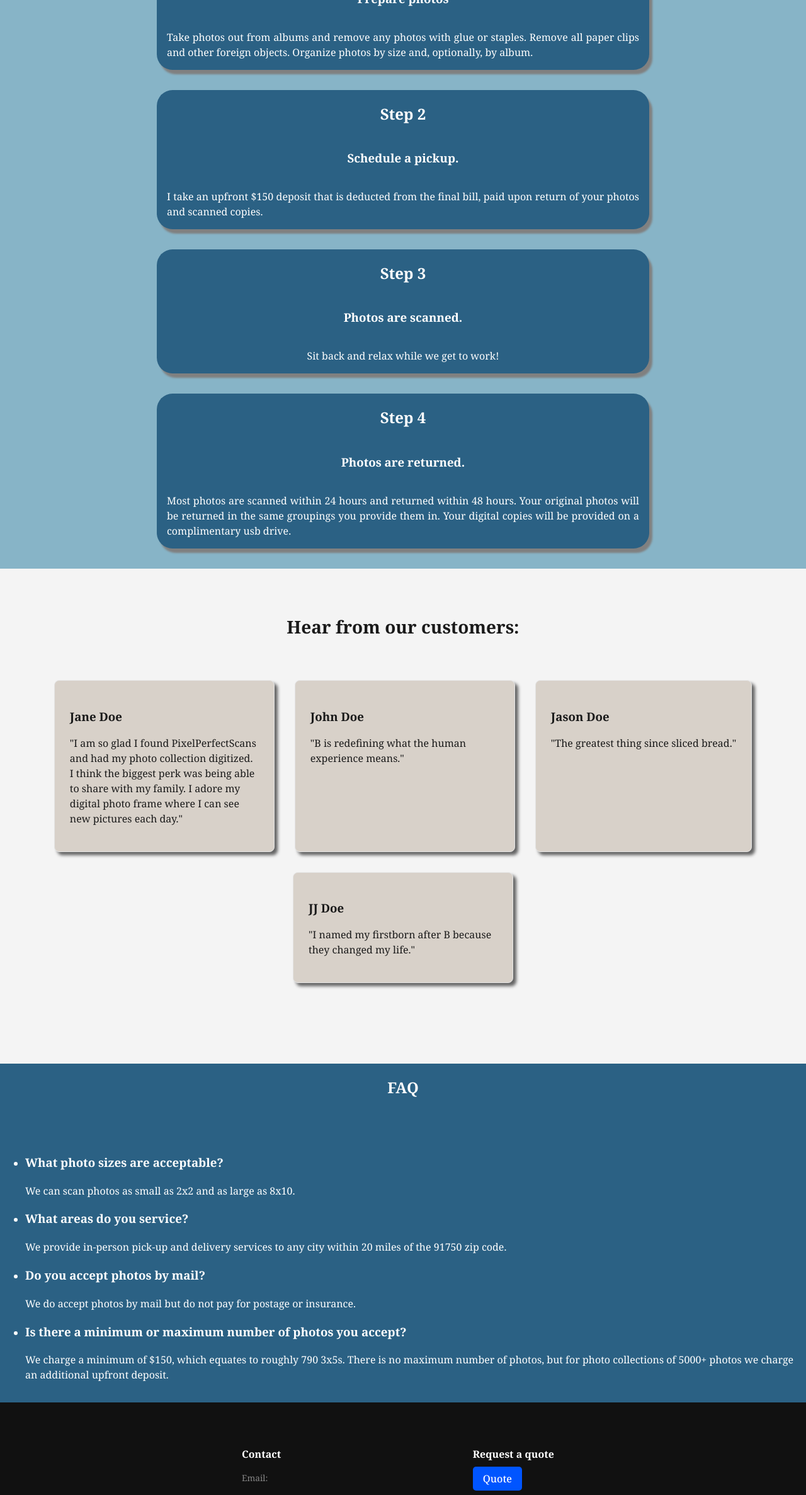
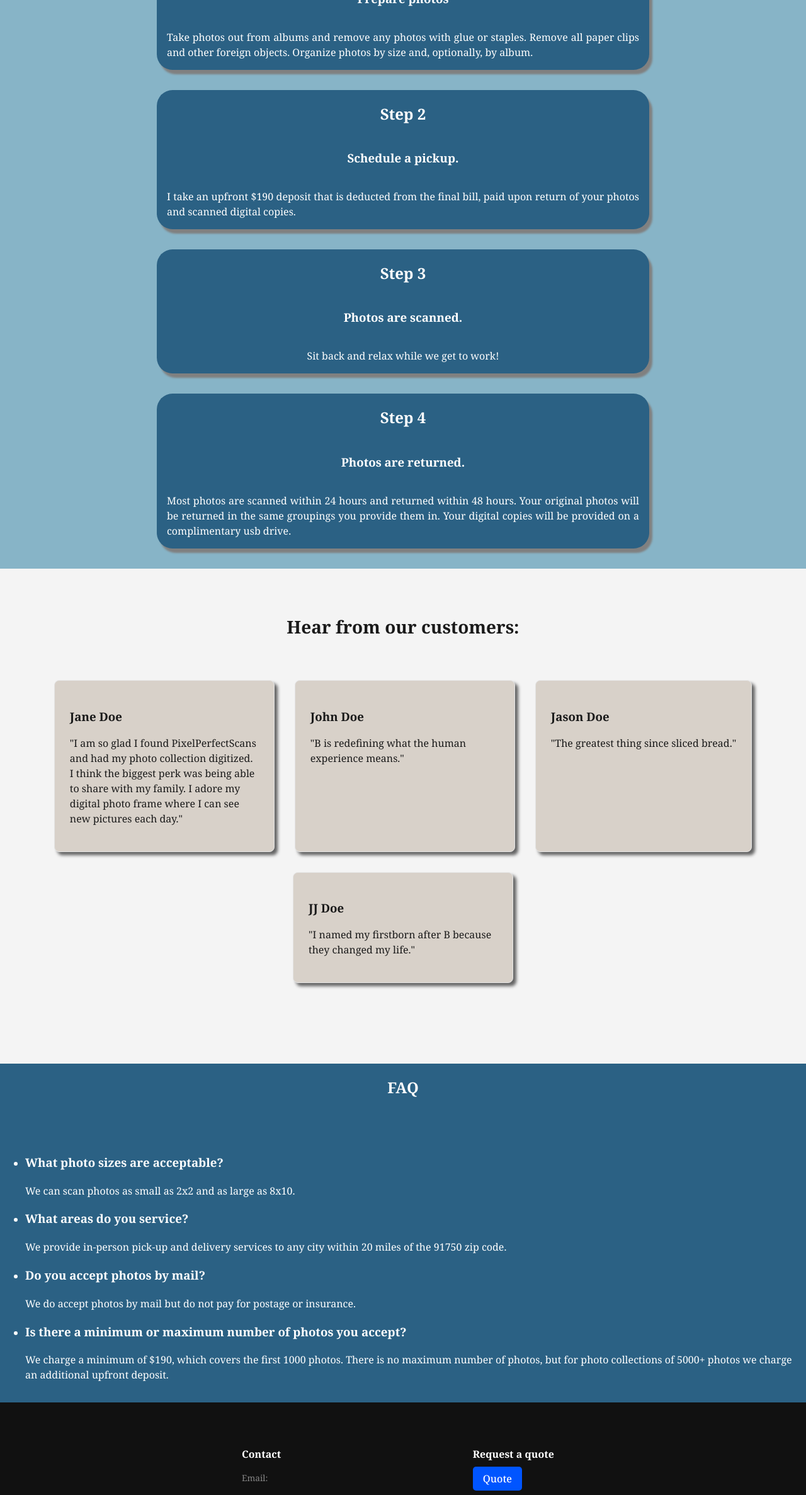
Before and after one commit to PixelPerfectScans/PixelPerfectScans.github.io, a React (Vite) app: page / in a window 1280 px wide. Shown: the part 3470-5844 px from the top of the page at 63% size. Built offline with nearby package versions, Linux system fonts and the light colour scheme; a web font is replaced by a local one.

Commit message:
Updated deposit and minimum pricing details in the process and FAQ sections.

```diff
--- a/src/App.jsx
+++ b/src/App.jsx
@@ -206,7 +206,7 @@ const Process = () => (
         <li>
             <h2>Step 2</h2>
             <h3>Schedule a pickup.</h3>
-            <p>I take an upfront $150 deposit that is deducted from the final bill, paid upon return of your photos and scanned copies.</p>
+            <p>I take an upfront $190 deposit that is deducted from the final bill, paid upon return of your photos and scanned digital copies.</p>
         </li>
         <li>
             <h2>Step 3</h2>
@@ -241,7 +241,7 @@ const Faq = () => (
             </li>
             <li>
                 <h3> Is there a minimum or maximum number of photos you accept? </h3>
-                <p> We charge a minimum of $150, which equates to roughly 790 3x5s. There is no maximum number of photos, but for photo collections of 5000+ photos we charge an additional upfront deposit.</p>
+                <p> We charge a minimum of $190, which covers the first 1000 photos. There is no maximum number of photos, but for photo collections of 5000+ photos we charge an additional upfront deposit.</p>
             </li>
         </ul>
     </section>
```
